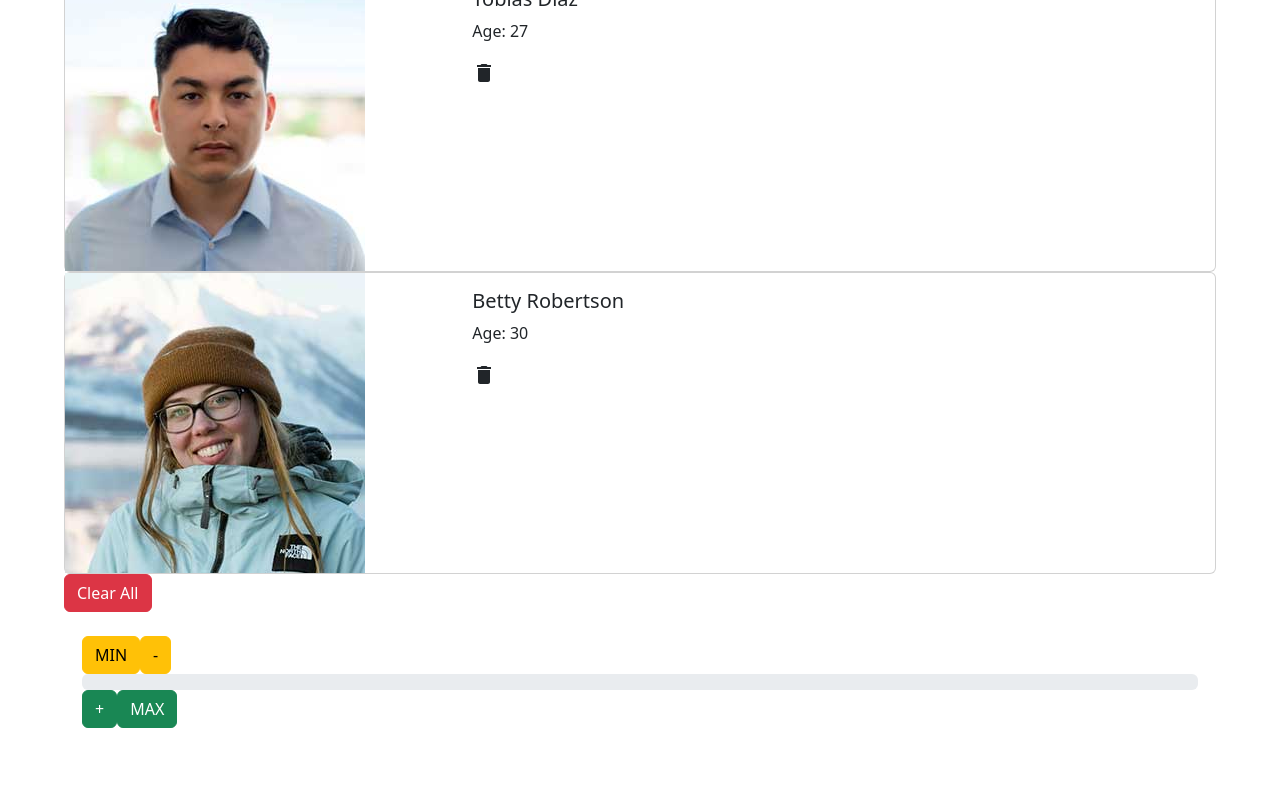
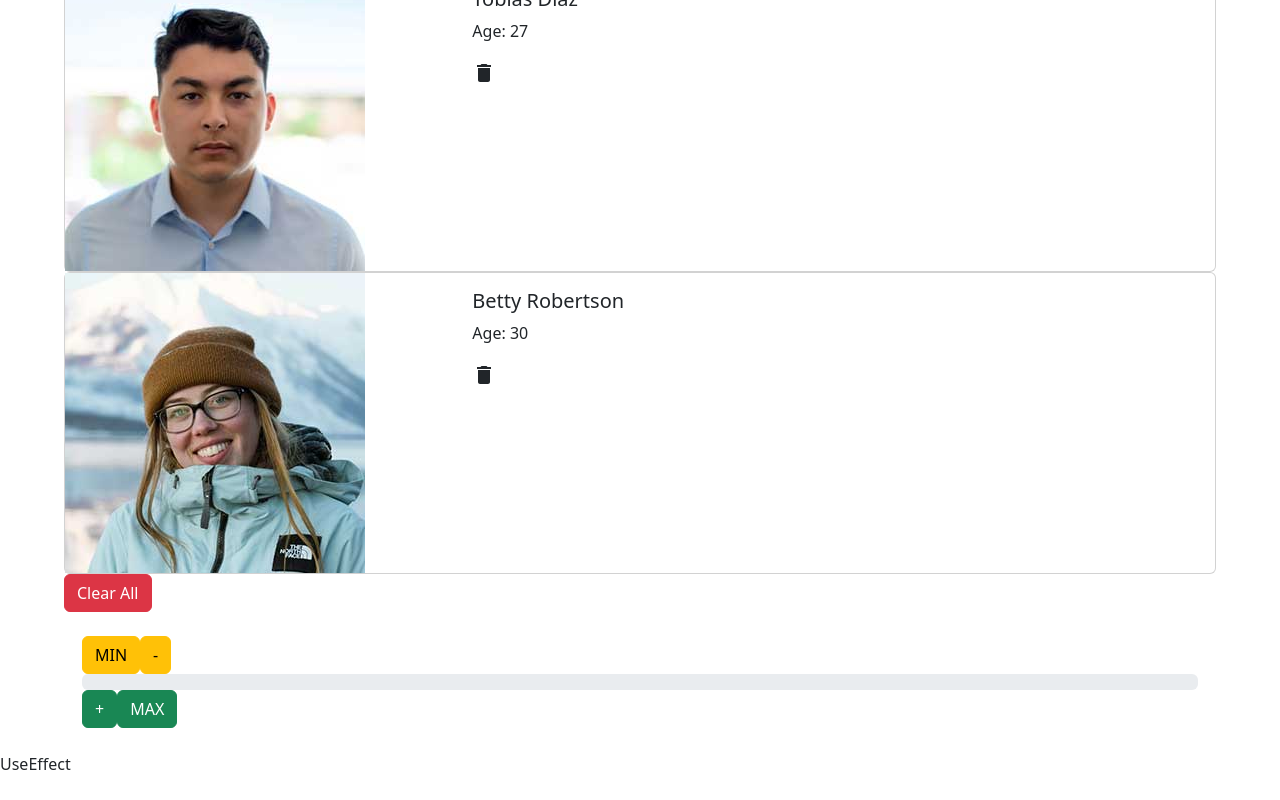
Before and after one commit to Krpiszez/FrontEndProjects, a React (Create React App) app in the folder IntroToReact/: page / in a window 1280 px wide. Shown: the part 5991-6791 px from the top of the page. Before the commit the page ends 6743 px from the top, so only its background shows below. Built offline with nearby package versions, Linux system fonts and the light colour scheme.

Commit message:
UseEffect

```diff
--- a/IntroToReact/src/App.js
+++ b/IntroToReact/src/App.js
@@ -23,6 +23,7 @@ import Event from "./components/11-events/events";
 import State1 from "./components/12-state/01-state";
 import State2 from "./components/12-state/02-state";
 import Birthday from "./components/13-birthday/birthday";
+import UseEffect from "./components/14-useeffect/UseEffect";
 import ProgressBar from "./components/implementation/ProgressBar";
 import Impl1 from "./components/implementation/impl1";
 
@@ -100,6 +101,8 @@ const App = () => {
             <br/>
             <ProgressBar/>
             <br/>
+            <UseEffect/>
+            <br/>
         </div>
     )
 };
--- /dev/null
+++ b/IntroToReact/src/components/14-useeffect/UseEffect.js
@@ -0,0 +1,9 @@
+import React from 'react'
+
+const UseEffect = () => {
+  return (
+    <div>UseEffect</div>
+  )
+}
+
+export default UseEffect
```
